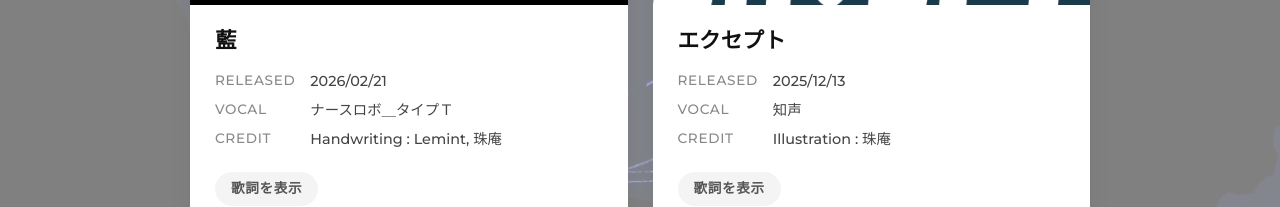
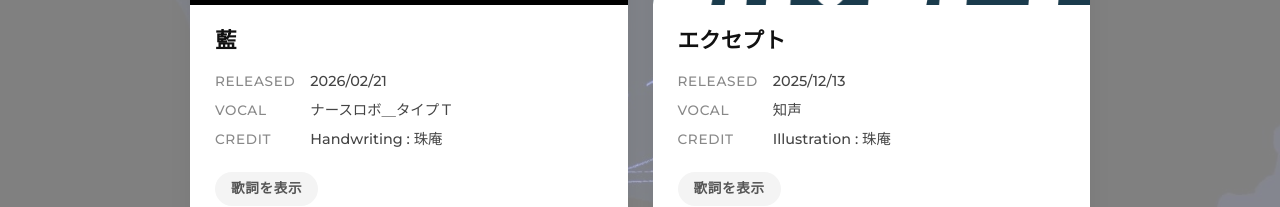
Before and after one commit to LemintP/lemint, a plain HTML site: page index.html in a window 1280 px wide. Both pictures are taken after a click on the button "Songs". Shown: the part 505-712 px from the top of the page. Drawn offline with Linux system fonts and the light colour scheme.

Commit message:
Add files via upload

```diff
--- a/index.html
+++ b/index.html
@@ -4,6 +4,9 @@
     <meta charset="UTF-8">
     <meta name="viewport" content="width=device-width, initial-scale=1.0">
     <title>Lemint</title>
+    <!-- ブラウザのタブ用アイコン（ファビコン） -->
+    <link rel="icon" href="icon.jpg" type="image/jpeg">
+    <!-- Google Fonts の読み込み -->
     <link rel="preconnect" href="https://fonts.googleapis.com">
     <link rel="preconnect" href="https://fonts.gstatic.com" crossorigin>
     <link href="https://fonts.googleapis.com/css2?family=Montserrat:wght@500;700&family=Noto+Sans+JP:wght@400;500;700&display=swap" rel="stylesheet">
@@ -225,7 +228,6 @@
             display: grid;
             grid-template-columns: repeat(2, 1fr);
             gap: 25px;
-            /* 隣のカードが伸びても、自分は連動して伸びないようにする設定 */
             align-items: start;
         }
 
@@ -237,7 +239,6 @@
             overflow: hidden;
             box-shadow: 0 8px 24px rgba(0,0,0,0.06);
             transition: transform 0.3s ease, box-shadow 0.3s ease;
-            /* height: 100%; はJSで管理するため削除 */
         }
 
         .song-card:hover {
@@ -285,7 +286,8 @@
             font-size: 0.85rem;
             font-weight: 500;
             text-align: left;
-            vertical-align: top;
+            /* 文字の下端を揃える */
+            vertical-align: baseline;
             padding: 0 15px 6px 0;
             white-space: nowrap;
             text-transform: uppercase;
@@ -296,7 +298,8 @@
             color: #444;
             font-size: 0.9rem;
             text-align: left;
-            vertical-align: top;
+            /* 文字の下端を揃える */
+            vertical-align: baseline;
             padding: 0 0 6px 0;
             font-weight: 500;
         }
@@ -512,7 +515,7 @@
                 piapro: "https://piapro.jp/t/GOXK"
             },
             {
-                title: "ピアノ幻想曲「今だけの幻影」 | Piano Fantasia - Carpe diem simlacrum",
+                title: "ピアノ幻想曲「今だけの幻影」 | Piano Fantasia - Carpe diem simulacrum",
                 date: "2023/09/17",
                 thumb: "thumbnails/0009.jpg",
                 niconico: "https://nico.ms/sm42759884",
@@ -600,7 +603,7 @@
                 title: "藍",
                 date: "2026/02/21",
                 vocal: "ナースロボ＿タイプＴ",
-                credit: "Handwriting : Lemint, 珠庵",
+                credit: "Handwriting : 珠庵",
                 lyricsFile: "lyrics/0018.txt",
                 thumb: "thumbnails/0018.jpg",
                 niconico: "https://nico.ms/sm45967662",
@@ -631,7 +634,6 @@
             const cards = document.querySelectorAll('.song-card');
             if (cards.length === 0) return;
 
-            // 正確な「閉じた状態」の高さを測るため、開いているアコーディオンを一時的に全て閉じる
             const detailsElements = document.querySelectorAll('.song-lyrics-details');
             const openStates = [];
             detailsElements.forEach((details, index) => {
@@ -639,12 +641,10 @@
                 details.open = false;
             });
 
-            // 一旦高さをリセットして自然な高さを計算させる
             cards.forEach(card => {
                 card.style.minHeight = 'auto';
             });
 
-            // 全カードの中で一番大きい高さを取得
             let maxHeight = 0;
             cards.forEach(card => {
                 const h = card.offsetHeight;
@@ -653,12 +653,10 @@
                 }
             });
 
-            // 取得した最大高さを全カードの「最小高さ」として適用（初期状態をすべて同じにする）
             cards.forEach(card => {
                 card.style.minHeight = maxHeight + 'px';
             });
 
-            // アコーディオンの開閉状態を元に戻す
             detailsElements.forEach((details, index) => {
                 if (openStates[index]) {
                     details.open = true;
@@ -666,7 +664,6 @@
             });
         }
 
-        // 画面サイズが変わったときにも高さを再計算する
         window.addEventListener('resize', () => {
             if (document.getElementById('page-songs').classList.contains('active')) {
                 adjustCardHeights();
@@ -758,7 +755,6 @@
                 }
             });
 
-            // 描画後に、一番情報が多いカードに合わせてすべての初期高さを揃える
             requestAnimationFrame(() => {
                 adjustCardHeights();
             });
```
